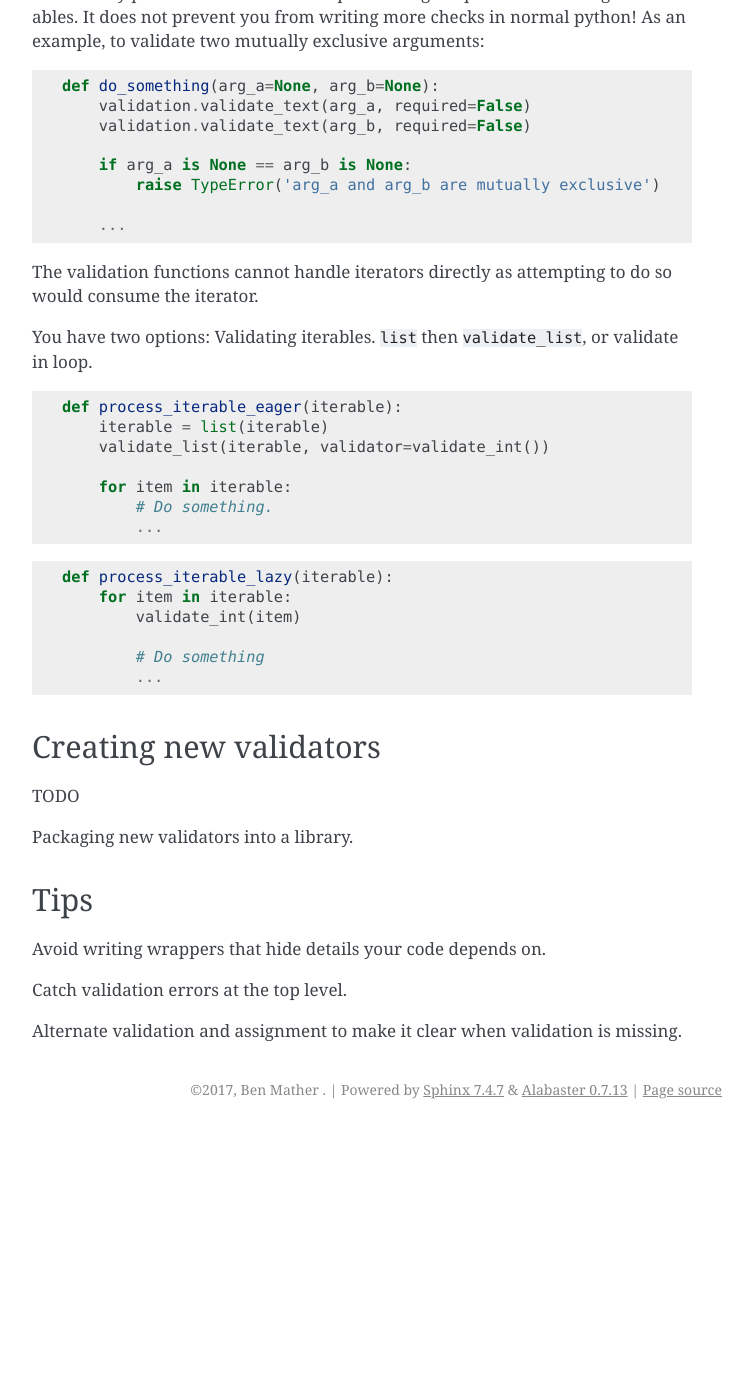
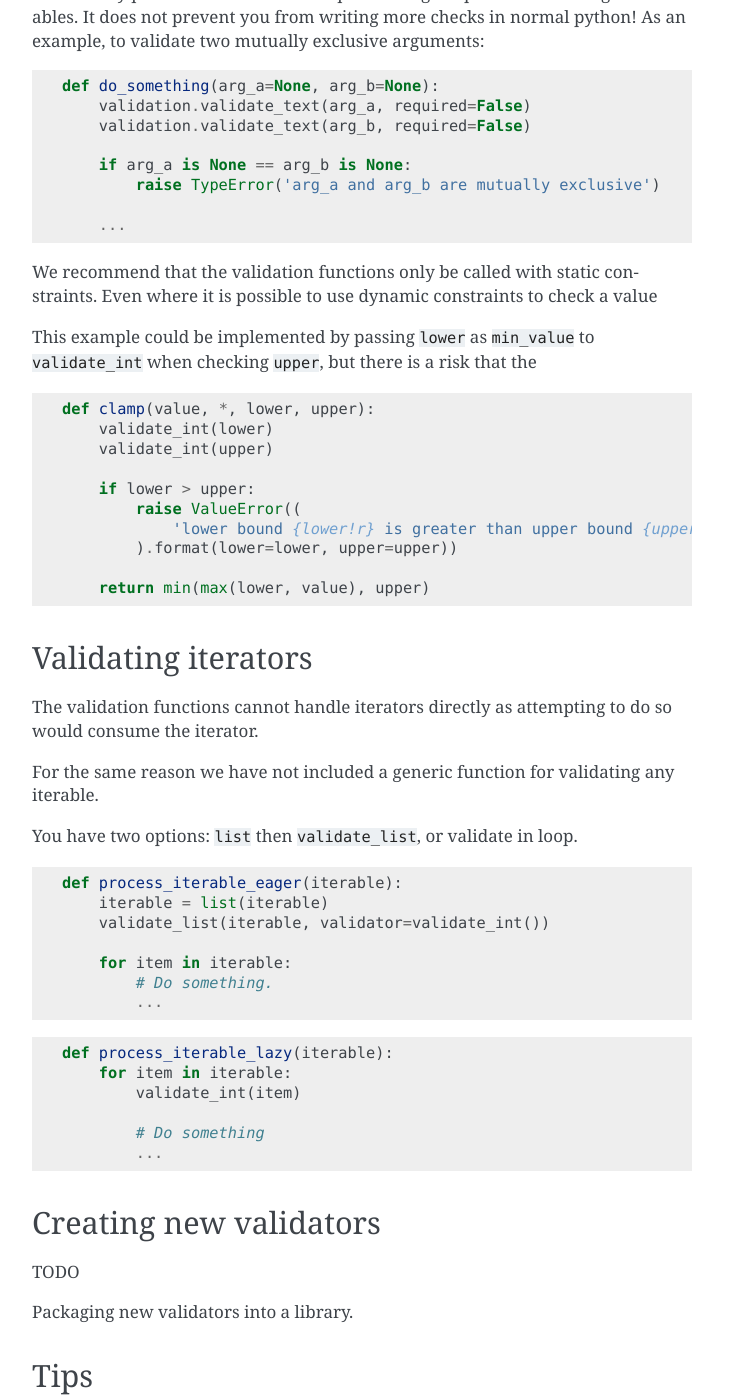
Before and after one commit to bwhmather/python-validation, a Sphinx documentation site: the page built from docs/tutorial.rst, in a window 1280 px wide and 1400 px high, scrolled down 1979 px. Shown: the whole window, without its empty margins (388-1141 px from the left). Built offline with Sphinx 7.4.7, drawn with Linux system fonts in a browser that asks for light colours; before the commit the page ends 3108 px from its top, so only the background shows below that.

Commit message:
Add clamp example to tutorial

```diff
--- a/docs/tutorial.rst
+++ b/docs/tutorial.rst
@@ -84,11 +84,40 @@ As an example, to validate two mutually exclusive arguments:
 
         ...
 
+We recommend that the validation functions only be called with static
+constraints.
+Even where it is possible to use dynamic constraints to check a value
+
+
+This example could be implemented by passing ``lower`` as ``min_value`` to
+``validate_int`` when checking ``upper``, but there is a risk that the
+
+.. code:: python
+
+    def clamp(value, *, lower, upper):
+        validate_int(lower)
+        validate_int(upper)
+
+        if lower > upper:
+            raise ValueError((
+                'lower bound {lower!r} is greater than upper bound {upper!r}'
+            ).format(lower=lower, upper=upper))
+
+        return min(max(lower, value), upper)
+
+
+Validating iterators
+~~~~~~~~~~~~~~~~~~~~
+
 The validation functions cannot handle iterators directly as attempting to do
 so would consume the iterator.
 
+For the same reason we have not included a generic function for validating any
+iterable.
+
+
 You have two options:
-Validating iterables.  ``list`` then ``validate_list``, or validate in loop.
+``list`` then ``validate_list``, or validate in loop.
 
 .. code:: python
 
@@ -109,7 +138,6 @@ Validating iterables.  ``list`` then ``validate_list``, or validate in loop.
             # Do something
             ...
 
-
 Creating new validators
 ~~~~~~~~~~~~~~~~~~~~~~~
 
```
